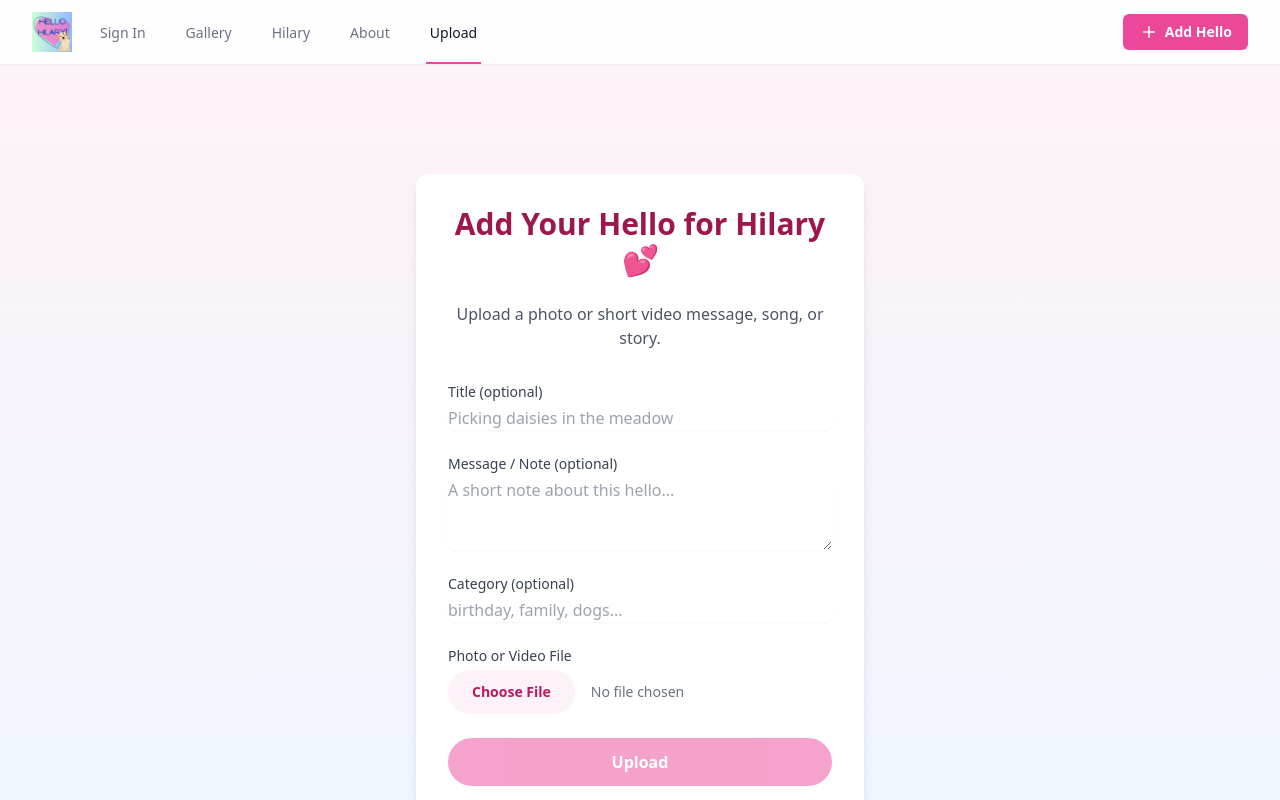
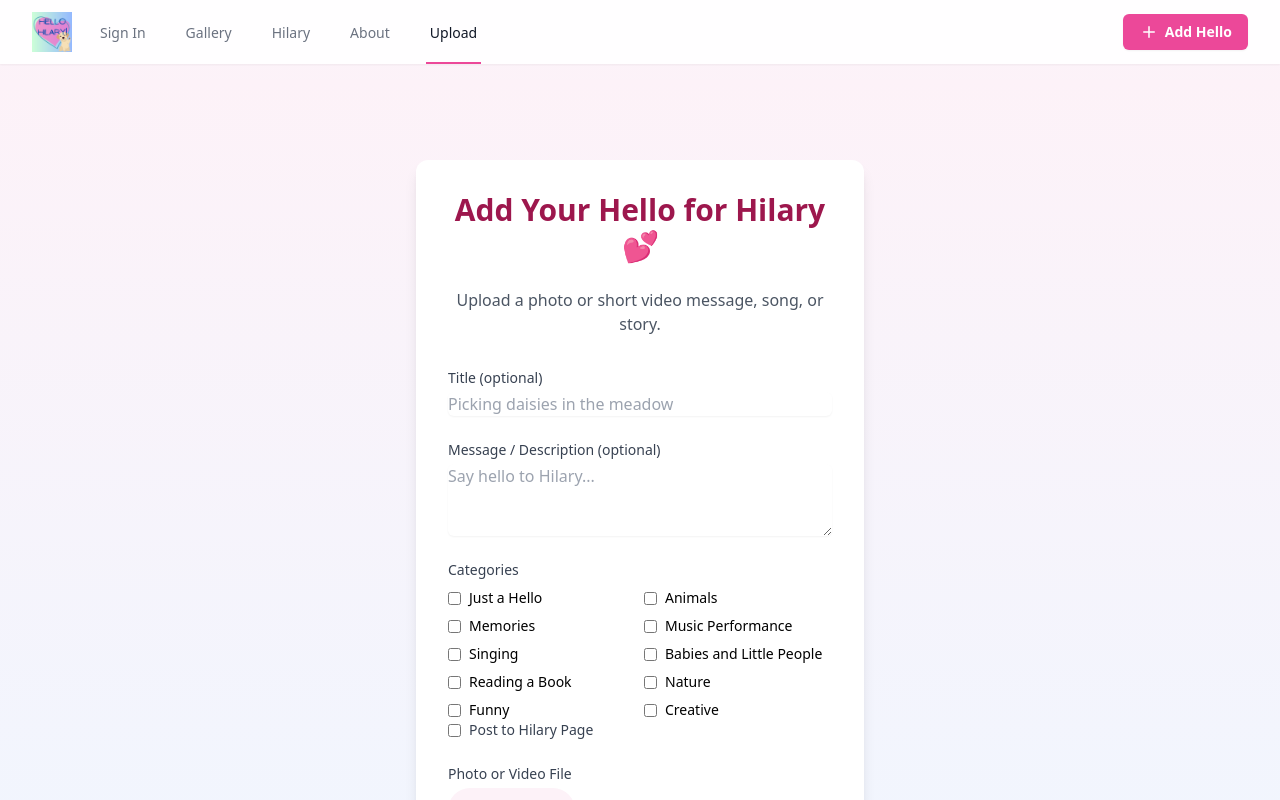
Before and after one commit to aliehs111/hello_hilary, a React (Vite) app in the folder client/: page /upload in a window 1280 px wide. Shown: the top 800 px of the page. Built offline with nearby package versions, Linux system fonts and the light colour scheme.

Commit message:
add categories filtering and Hilary page support

```diff
--- /dev/null
+++ b/client/src/components/ConfettiBurst.jsx
@@ -0,0 +1,59 @@
+import { useMemo } from "react";
+
+const COLORS = [
+  "#ec4899", // pink-500
+  "#f472b6", // pink-400
+  "#60a5fa", // blue-400
+  "#93c5fd", // blue-300
+  "#facc15", // yellow-400
+  "#34d399", // emerald-400
+  "#c084fc", // purple-400
+];
+
+export default function ConfettiBurst({ trigger = 0, count = 24 }) {
+  const pieces = useMemo(() => {
+    return Array.from({ length: count }).map((_, i) => {
+      const angle = -110 + Math.random() * 40 + (i / count) * 180;
+      const spread = 70 + Math.random() * 110;
+      const radians = (angle * Math.PI) / 180;
+
+      const x = Math.cos(radians) * spread;
+      const y = Math.sin(radians) * spread - 80; // pushes burst upward
+
+      return {
+        id: `${trigger}-${i}`,
+        color: COLORS[Math.floor(Math.random() * COLORS.length)],
+        x: `${x.toFixed(1)}px`,
+        y: `${y.toFixed(1)}px`,
+        r: `${Math.floor(Math.random() * 720 - 360)}deg`,
+        duration: `${900 + Math.floor(Math.random() * 500)}ms`,
+        delay: `${Math.floor(Math.random() * 120)}ms`,
+        width: `${8 + Math.floor(Math.random() * 5)}px`,
+        height: `${12 + Math.floor(Math.random() * 7)}px`,
+        shape: Math.random() > 0.75 ? "999px" : "2px",
+      };
+    });
+  }, [trigger, count]);
+
+  return (
+    <div className="confetti-burst-layer" aria-hidden="true">
+      {pieces.map((piece) => (
+        <div
+          key={piece.id}
+          className="confetti-piece"
+          style={{
+            backgroundColor: piece.color,
+            width: piece.width,
+            height: piece.height,
+            borderRadius: piece.shape,
+            animationDelay: piece.delay,
+            ["--confetti-x"]: piece.x,
+            ["--confetti-y"]: piece.y,
+            ["--confetti-r"]: piece.r,
+            ["--confetti-duration"]: piece.duration,
+          }}
+        />
+      ))}
+    </div>
+  );
+}
--- a/client/src/components/FilterPanel.jsx
+++ b/client/src/components/FilterPanel.jsx
@@ -1,12 +1,15 @@
 // src/components/FilterPanel.jsx
 const CATEGORIES = [
-  "Everyday Hello",
-  "Dogs / Pets",
-  "Family",
-  "Music / Singing",
-  "Funny / Silly",
-  "Memory Video",
-  "Reading / Story",
+  "Just a Hello",
+  "Animals",
+  "Memories",
+  "Music Performance",
+  "Singing",
+  "Babies and Little People",
+  "Reading a Book",
+  "Nature",
+  "Funny",
+  "Creative",
 ];
 
 export default function FilterPanel({
--- /dev/null
+++ b/client/src/components/SparkleOverlay.jsx
@@ -0,0 +1,37 @@
+import { useMemo } from "react";
+
+export default function SparkleOverlay({ count = 12 }) {
+  const stars = useMemo(() => {
+    const colors = ["#fbbf24", "#f472b6", "#c4b5fd"]; // gold, pink, lavender
+
+    return Array.from({ length: count }).map((_, i) => ({
+      id: i,
+      top: `${Math.random() * 90}%`,
+      left: `${Math.random() * 90}%`,
+      delay: `${Math.random() * 3}s`,
+      duration: `${3 + Math.random() * 3}s`,
+      size: `${4 + Math.random() * 10}px`,
+      color: colors[Math.floor(Math.random() * colors.length)],
+    }));
+  }, [count]);
+
+  return (
+    <div className="absolute inset-0 z-10 pointer-events-none">
+      {stars.map((star) => (
+        <div
+          key={star.id}
+          className="heart-sparkle"
+          style={{
+            top: star.top,
+            left: star.left,
+            width: star.size,
+            height: star.size,
+            animationDelay: star.delay,
+            animationDuration: star.duration,
+            background: star.color, // 👈 THIS is where it goes
+          }}
+        />
+      ))}
+    </div>
+  );
+}
--- a/client/src/pages/Gallery.jsx
+++ b/client/src/pages/Gallery.jsx
@@ -37,7 +37,23 @@ export default function Gallery() {
       setErr("");
 
       try {
-        const res = await fetch("/api/media");
+        const params = new URLSearchParams();
+
+        if (selectedCategories.length > 0) {
+          params.set("categories", selectedCategories.join(","));
+        }
+
+        if (uploader !== "all") {
+          params.set("uploader", uploader);
+        }
+
+        if (dateRange !== "any") {
+          params.set("dateRange", dateRange);
+        }
+
+        const url = `/api/media${params.toString() ? `?${params.toString()}` : ""}`;
+
+        const res = await fetch(url);
         const data = await res.json().catch(() => ({}));
 
         if (!res.ok) throw new Error(data?.error || "Failed to load media");
@@ -98,7 +114,7 @@ export default function Gallery() {
     return () => {
       cancelled = true;
     };
-  }, []);
+  }, [selectedCategories, uploader, dateRange]);
 
   const photos = useMemo(
     () => media.filter((m) => m.media_type === "photo"),
--- a/client/src/pages/Hilary.jsx
+++ b/client/src/pages/Hilary.jsx
@@ -1,13 +1,14 @@
 // src/pages/Hilary.jsx
 import { Link } from "react-router-dom";
 import HilaryMainPhoto from "../assets/HilPeach.jpg";
-
+import SparkleOverlay from "../components/SparkleOverlay";
 export default function Hilary() {
   return (
     <div className="min-h-screen pt-20 px-6 pb-16 bg-gradient-to-b from-pink-50 to-blue-50">
       <div className="max-w-5xl mx-auto">
         {/* Hero profile section */}
-        <div className="text-center mb-12">
+        <div className="relative text-center mb-12">
+          <SparkleOverlay count={14} />
           <img
             src={HilaryMainPhoto}
             alt="Hilary smiling warmly"
--- a/client/src/pages/Upload.jsx
+++ b/client/src/pages/Upload.jsx
@@ -1,5 +1,19 @@
 // src/pages/Upload.jsx
 import { useMemo, useState } from "react";
+import ConfettiBurst from "../components/ConfettiBurst";
+
+const MEDIA_CATEGORIES = [
+  "Just a Hello",
+  "Animals",
+  "Memories",
+  "Music Performance",
+  "Singing",
+  "Babies and Little People",
+  "Reading a Book",
+  "Nature",
+  "Funny",
+  "Creative",
+];
 
 function getKindFromFile(file) {
   return file.type.startsWith("video/") ? "video" : "photo";
@@ -14,14 +28,24 @@ function getExtensionFromFile(file) {
 export default function Upload() {
   const [file, setFile] = useState(null);
   const [title, setTitle] = useState("");
-  const [note, setNote] = useState(""); // maps to caption
-  const [category, setCategory] = useState(""); // optional if you want it now
+  const [note, setNote] = useState("");
+  const [selectedCategories, setSelectedCategories] = useState([]);
+  const [isHilaryPage, setIsHilaryPage] = useState(false);
   const [statusMessage, setStatusMessage] = useState("");
-  const [status, setStatus] = useState(""); // 'success', 'error', or ''
+  const [status, setStatus] = useState("");
   const [loading, setLoading] = useState(false);
+  const [showConfetti, setShowConfetti] = useState(false);
+  const [confettiTrigger, setConfettiTrigger] = useState(0);
 
   const fileKind = useMemo(() => (file ? getKindFromFile(file) : null), [file]);
 
+  const toggleCategory = (category) => {
+    setSelectedCategories((prev) =>
+      prev.includes(category)
+        ? prev.filter((c) => c !== category)
+        : [...prev, category],
+    );
+  };
   const handleFileChange = (e) => {
     const selectedFile = e.target.files?.[0];
     if (selectedFile) {
@@ -113,7 +137,8 @@ export default function Upload() {
           size_bytes: file.size,
           title: title || null,
           caption: note || null,
-          category: category || null,
+          categories: selectedCategories,
+          is_hilary_page: isHilaryPage,
           original_filename: file.name,
         }),
       });
@@ -128,10 +153,16 @@ export default function Upload() {
 
       setStatus("success");
       setStatusMessage("Upload successful! Thank you 💕");
+
+      setConfettiTrigger((n) => n + 1);
+      setShowConfetti(true);
+      setTimeout(() => setShowConfetti(false), 1600);
+
       setFile(null);
       setTitle("");
       setNote("");
-      setCategory("");
+      setSelectedCategories([]);
+      setIsHilaryPage(false);
     } catch (err) {
       console.error(err);
       setStatus("error");
@@ -143,7 +174,9 @@ export default function Upload() {
 
   return (
     <div className="min-h-screen pt-20 px-6 pb-12 flex items-center justify-center bg-gradient-to-b from-pink-50 to-blue-50">
-      <div className="max-w-md w-full bg-white p-8 rounded-xl shadow-lg">
+      <div className="relative max-w-md w-full bg-white p-8 rounded-xl shadow-lg">
+        {showConfetti && <ConfettiBurst trigger={confettiTrigger} count={26} />}
+
         <h1 className="text-3xl font-bold text-pink-800 mb-6 text-center">
           Add Your Hello for Hilary 💕
         </h1>
@@ -164,31 +197,46 @@ export default function Upload() {
               placeholder="Picking daisies in the meadow"
             />
           </div>
-
           <div>
             <label className="block text-sm font-medium text-gray-700">
-              Message / Note (optional)
+              Message / Description (optional)
             </label>
             <textarea
               value={note}
               onChange={(e) => setNote(e.target.value)}
               rows={3}
               className="mt-1 block w-full rounded-md border-gray-300 shadow-sm focus:border-pink-500 focus:ring-pink-500"
-              placeholder="A short note about this hello..."
+              placeholder="Say hello to Hilary..."
             />
           </div>
 
           <div>
-            <label className="block text-sm font-medium text-gray-700">
-              Category (optional)
+            <label className="block text-sm font-medium text-gray-700 mb-2">
+              Categories
             </label>
-            <input
-              type="text"
-              value={category}
-              onChange={(e) => setCategory(e.target.value)}
-              className="mt-1 block w-full rounded-md border-gray-300 shadow-sm focus:border-pink-500 focus:ring-pink-500"
-              placeholder="birthday, family, dogs..."
-            />
+
+            <div className="grid grid-cols-2 gap-2">
+              {MEDIA_CATEGORIES.map((cat) => (
+                <label key={cat} className="flex items-center gap-2 text-sm">
+                  <input
+                    type="checkbox"
+                    checked={selectedCategories.includes(cat)}
+                    onChange={() => toggleCategory(cat)}
+                  />
+                  {cat}
+                </label>
+              ))}
+            </div>
+            <div>
+              <label className="flex items-center gap-2 text-sm font-medium text-gray-700">
+                <input
+                  type="checkbox"
+                  checked={isHilaryPage}
+                  onChange={(e) => setIsHilaryPage(e.target.checked)}
+                />
+                Post to Hilary Page
+              </label>
+            </div>
           </div>
 
           <div>
```
Also changed, not shown: client/src/index.css (+92 -0 lines), 1 other file (tests, documents, lock files or other folders).
